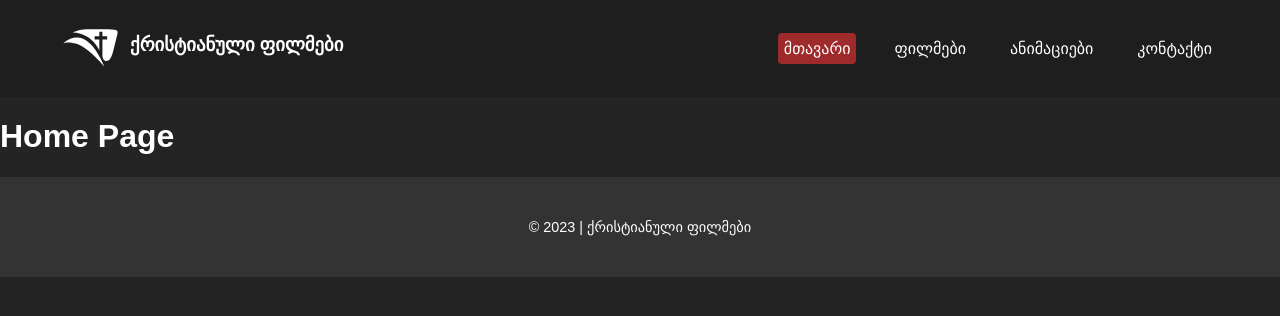
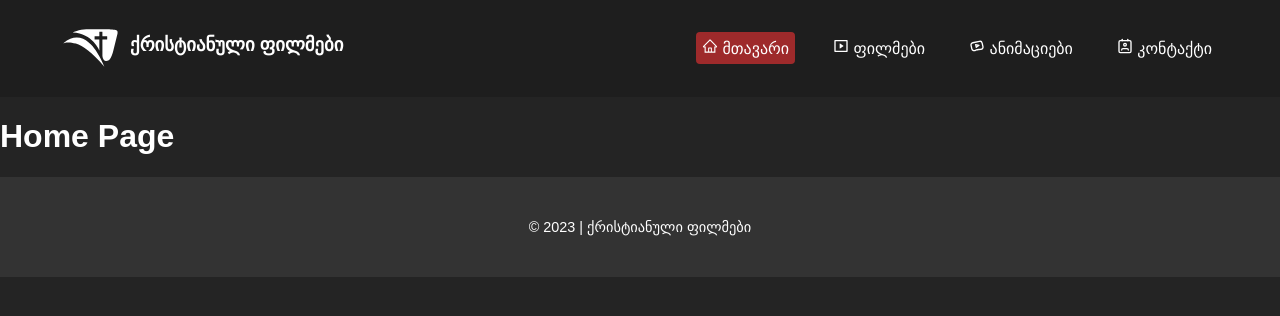
Before and after one commit to Dachi-Papashvili88/qtv-movies, a React (Vite) app: page / in a window 1280 px wide. Shown: the top 316 px of the page. Built offline with nearby package versions, Linux system fonts and the light colour scheme; a web font is replaced by a local one.

Commit message:
add  icons to navbar

```diff
--- a/src/components/Navbar.jsx
+++ b/src/components/Navbar.jsx
@@ -2,6 +2,10 @@ import { useState } from "react";
 import styled from "styled-components";
 import { NavLink } from "react-router-dom";
 import { FaBars, FaTimes } from "react-icons/fa";
+import { RiMovieLine } from "react-icons/ri";
+import {AiOutlineHome} from "react-icons/ai"
+import {TbBrandYoutubeKids} from "react-icons/tb"
+import {LuContact} from "react-icons/lu"
 
 const Navbar = () => {
   const [menuOpen, setMenuOpen] = useState(false);
@@ -20,10 +24,10 @@ const Navbar = () => {
         {menuOpen ? <FaTimes /> : <FaBars />}
       </MenuButton>
       <Menu open={menuOpen} className="menu">
-        <NavLink to="/">მთავარი</NavLink>
-        <NavLink to="movies">ფილმები</NavLink>
-        <NavLink to="animations">ანიმაციები</NavLink>
-        <NavLink to="contact">კონტაქტი</NavLink>
+        <NavLink to="/"> <AiOutlineHome /> მთავარი</NavLink>
+        <NavLink to="movies"><RiMovieLine/> ფილმები</NavLink>
+        <NavLink to="animations"><TbBrandYoutubeKids /> ანიმაციები</NavLink>
+        <NavLink to="contact"><LuContact /> კონტაქტი</NavLink>
       </Menu>
     </NavbarContainer>
   );
@@ -103,16 +107,13 @@ const Menu = styled.div`
   gap: 2rem;
   margin-right: 2.5em;
   color: var(--be-text);
-   padding: 6px;
-    border-radius: 4px;
+  padding: 6px;
+  border-radius: 4px;
 
-
-
-  @media(min-width:768px){
+  @media (min-width: 768px) {
     .active {
       background-color: var(--clr-active);
       transition: 0.2s;
-
     }
     :hover {
       text-decoration: underline;
@@ -130,7 +131,7 @@ const Menu = styled.div`
     padding: 1rem;
     display: ${({ open }) => (open ? "flex" : "none")};
     transition: display 0.3s ease-in-out;
-    :hover{
+    :hover {
       margin-left: 0.5rem;
       transition: 0.3s;
     }
```
